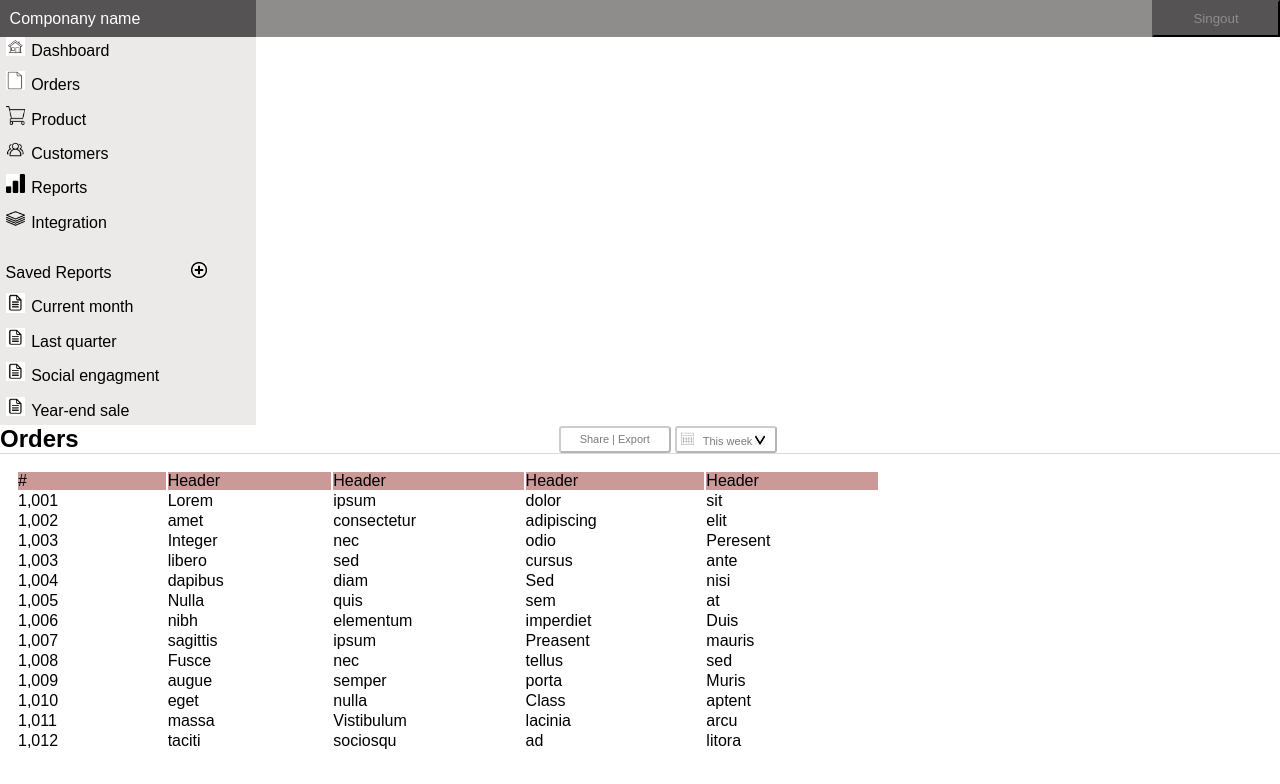
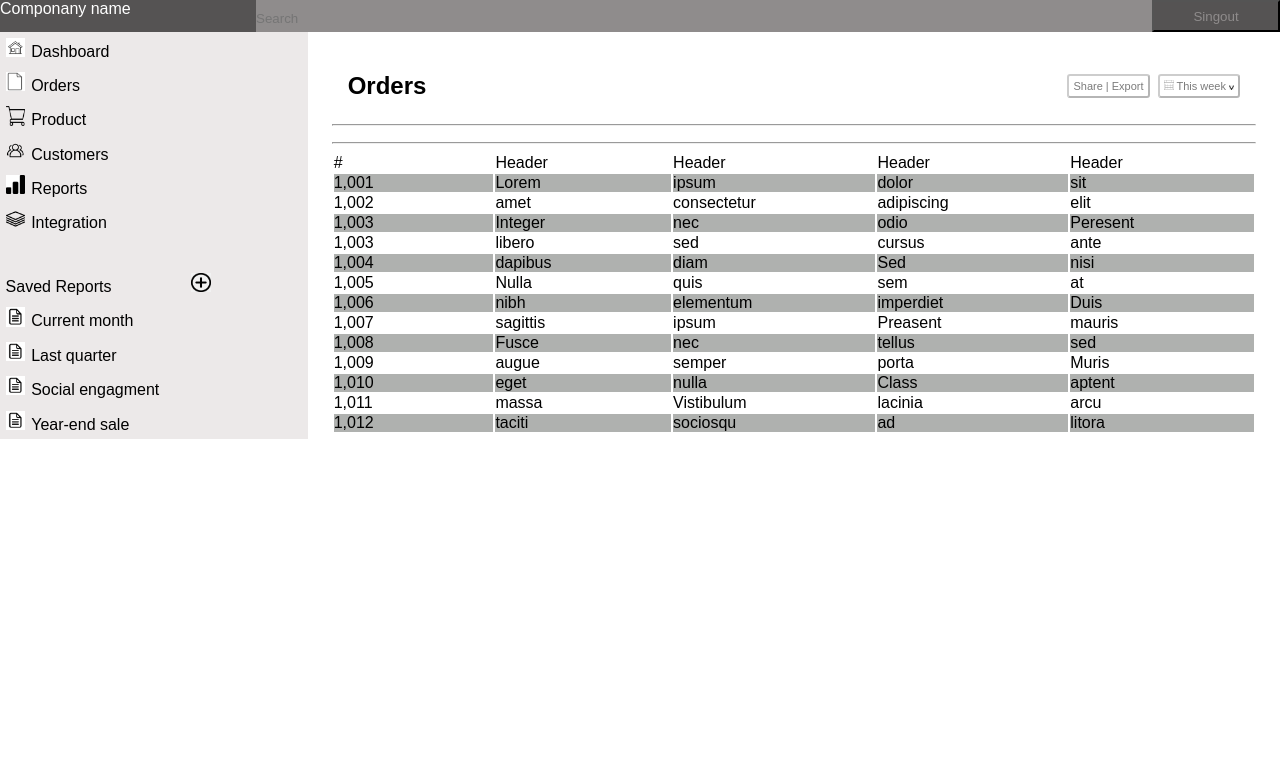
Before and after one commit to Farzad-Jahangiri/CW5-UI, a plain HTML site: page index.html in a window 1280 px wide. Drawn offline with Linux system fonts and the light colour scheme.

Commit message:
khadijeh

```diff
--- a/app.css
+++ b/app.css
@@ -6,33 +6,28 @@
 
 body {
   font-family: Arial, Helvetica, sans-serif;
-
 }
 
 .container {
   width: 100vw;
+  display: flex;
+  flex-direction: row;
   /* height: 100vh; */
 }
 
 .header {
   width: 100vw;
-  height: 20%;
-
+  /* height: 20%; */
 }
 
 .company {
   background-color: #555353;
   color: #fff;
   width: 20%;
-  padding: 0.6rem;
+  /* padding: 0.5rem; */
   float: left;
-  height: 2.3rem;
-  align-items: center;
-
-
+  height: 2rem;
 }
-
-
 
 .search-bar {
   outline: none;
@@ -42,7 +37,7 @@ body {
   background-color: #8f8c8c;
   width: 70%;
   padding-top: 0.3rem;
-  height: 2.3rem;
+  height: 2rem;
 }
 
 .out-btn {
@@ -53,19 +48,14 @@ body {
   color: #8f8c8c;
   /* padding: 0.50rem; */
   cursor: pointer;
-  height: 2.3rem;
-  text-align: center;
-
+  height: 2rem;
 }
-
 
 li {
   padding: 0.35rem;
   background-color: #ece9e9;
-  width: 20%;
-  list-style: none;
+  width: 100%;
 }
-
 .icon {
   width: 1.2rem;
   height: 1.2rem;
@@ -76,34 +66,8 @@ li {
 
 } */
 
-
 #save {
   margin-left: 5rem;
-  margin-top: 0.5rem;
-  width: 1rem;
-  height: 1rem;
-}
-
-#share {
-  width: 0.6rem;
-  height: 0.6rem;
-}
-
-.share-btn {
-  width: 7rem !important;
-  height: 1.7rem !important;
-}
-
-#calender {
-  width: 0.8rem;
-  height: 0.8rem;
-}
-
-
-
-.order {
-  width: 70%;
-  padding: 1rem;
 }
 
 .order table.list th,
@@ -112,20 +76,22 @@ td {
 }
 
 .order tr.d0 td {
-  background-color: #CC9999;
+  /* background-color: #cc9999; */
   color: black;
 }
 
 .order tr.d1 td {
-  background-color: #9999CC;
+  background-color: #9999cc;
   color: black;
 }
 
 .OrdersBtn {
   display: flex;
   flex-direction: row;
-  border-bottom: 1px solid rgba(0, 0, 0, 0.146);
+  /* border-bottom: 1px solid rgba(0, 0, 0, 0.146); */
   gap: 30rem;
+  justify-content: space-between;
+  margin: 1rem;
 }
 
 button {
@@ -140,9 +106,36 @@ button {
 .btn {
   display: flex;
   align-items: center;
-  gap: 0.25rem;
+  gap: 0.5rem;
+  /* justify-content: right; */
+  /* align-items: end; */
 }
 
 .btn1 {
   border-radius: 0.2rem 0 0.2rem 0.2rem;
 }
+
+.section2 {
+  display: flex;
+  flex-direction: column;
+  width: 100%;
+  padding: 1.5rem;
+}
+
+.nav {
+  width: 19.23rem;
+  /* display: flex; */
+}
+
+.ul-1 {
+  width: 100%;
+}
+
+hr {
+  margin-top: 0.5rem;
+  margin-bottom: 0.5rem;
+}
+
+tr:nth-child(even) {
+  background-color: rgb(175, 177, 175);
+}
--- a/index.html
+++ b/index.html
@@ -1,6 +1,5 @@
 <!DOCTYPE html>
 <html lang="en">
-
   <head>
     <meta charset="UTF-8" />
     <meta http-equiv="X-UA-Compatible" content="IE=edge" />
@@ -10,64 +9,86 @@
   </head>
 
   <body>
-  <div class="container">
     <div class="header">
       <div class="company">
         <p>Componany name</p>
       </div>
       <div class="search">
-        <input type="text" class="search-bar" />
+        <input type="text" class="search-bar" placeholder="Search" />
       </div>
       <div class="sing-out">
         <input type="button" value="Singout" class="out-btn" />
       </div>
-
+    </div>
+    <div class="container">
+      <div class="section1">
         <div class="nav">
-        <ul>
-
+          <ul class="ul-1">
             <li><img src="house.png" alt="" class="icon" />Dashboard</li>
 
             <li><img src="orders.png" alt="" class="icon" />Orders</li>
 
-          <li><img src="shopping cart wheel.png" alt="" class="icon" />Product</li>
+            <li>
+              <img src="shopping cart wheel.png" alt="" class="icon" />Product
+            </li>
 
             <li><img src="customeres.png" alt="" class="icon" />Customers</li>
 
             <li><img src="column chart.png" alt="" class="icon" />Reports</li>
 
-          <li><img src="stack of square papers.png" alt="" class="icon" />Integration</li>
+            <li>
+              <img
+                src="stack of square papers.png"
+                alt=""
+                class="icon"
+              />Integration
+            </li>
           </ul>
 
           <ul class="ul-2">
             <li></li>
-          <li>Saved Reports<img src="plus.png" alt="" class="icon" id="save" /></li>
+            <li>
+              Saved Reports<img src="plus.png" alt="" class="icon" id="save" />
+            </li>
 
             <li><img src="paper.png" alt="" class="icon" />Current month</li>
 
-          <li> <img src="paper.png" alt="" class="icon" />Last quarter</li>
+            <li><img src="paper.png" alt="" class="icon" />Last quarter</li>
 
-          <li> <img src="paper.png" alt="" class="icon" />Social engagment</li>
+            <li><img src="paper.png" alt="" class="icon" />Social engagment</li>
 
             <li><img src="paper.png" alt="" class="icon" />Year-end sale</li>
           </ul>
         </div>
       </div>
-    <div id="order">
+      <div class="section2">
         <div class="OrdersBtn">
           <div>
             <h2>Orders</h2>
           </div>
           <div class="btn">
-          <button type="button" class="share-btn">Share | Export</button>
+            <button type="button">Share | Export</button>
             <!-- <button type="button">Export</button> -->
 
             <button type="button">
-            <img src="./calendar.png" width="10px" height="10px" class="icon" id="calender" />
+              <img
+                src="./calendar.png"
+                width="10px"
+                height="10px"
+                id="calender"
+              />
               This week
-            <img src="./scroll-down.png" width="6px" height="6px" class="icon" id="share" />
+              <img
+                src="./scroll-down.png"
+                width="5px"
+                height="5px"
+                id="share"
+              />
             </button>
           </div>
         </div>
+        <hr />
+        <hr />
         <div class="order" id="farzad">
           <table class="">
             <tr class="d0">
@@ -173,5 +194,4 @@
       </div>
     </div>
   </body>
-
 </html>
```
Lines whose indentation alone changed are shown as unchanged.
